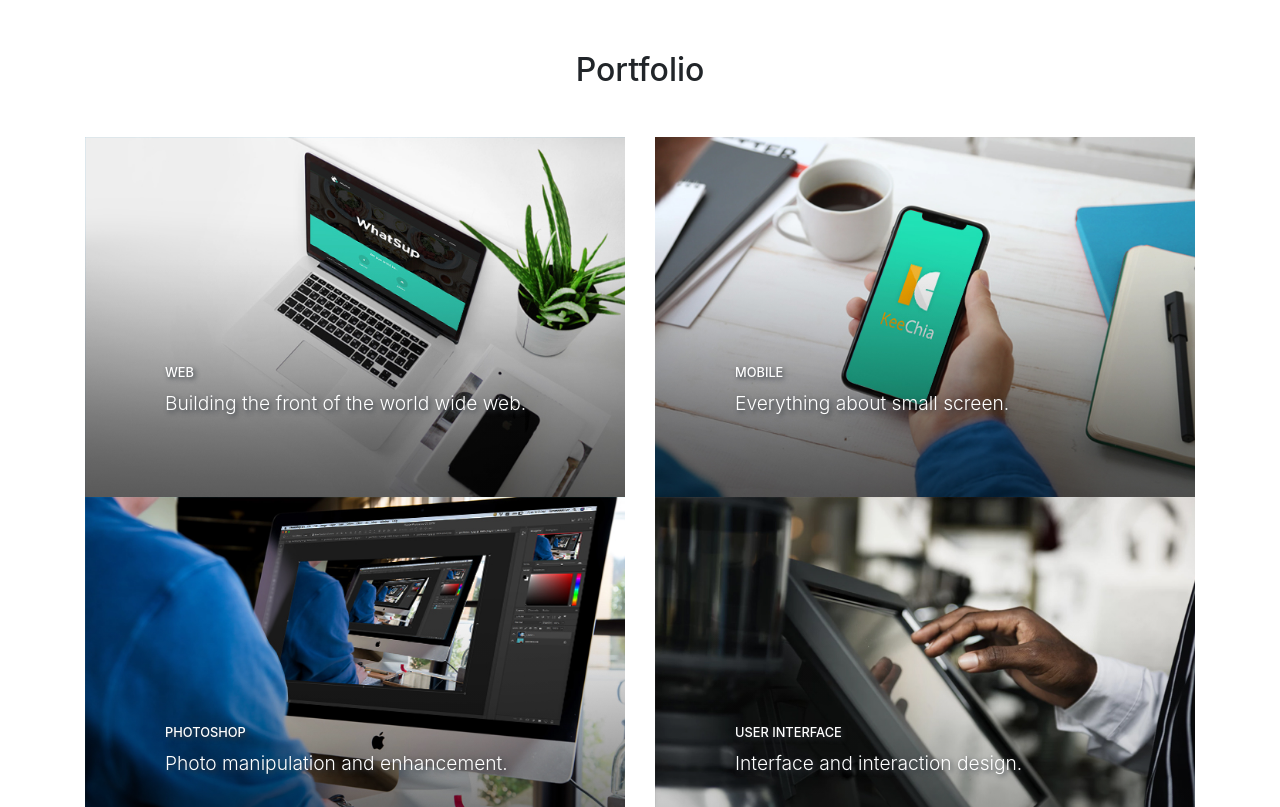
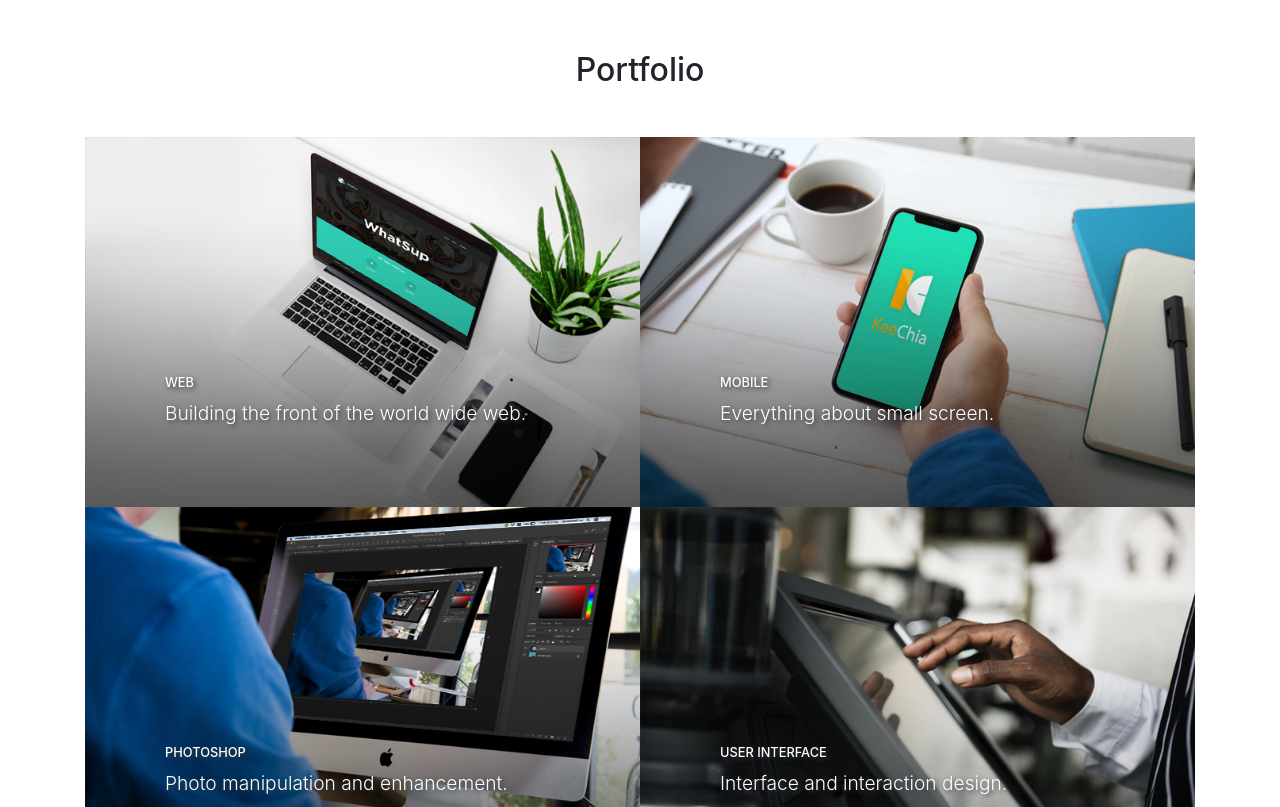
Before and after one commit to dessimondo/dessimondo.github.io, a website with bundled scripts: page index.html in a window 1280 px wide. Shown: the part 1253-2060 px from the top of the page. Built offline with nearby package versions, Linux system fonts and the light colour scheme; a script that the page names is missing.

```diff
--- a/index.html
+++ b/index.html
@@ -90,7 +90,7 @@
             <!-- <p class="lead mt-5 mb-5 wow fadeInUp" data-wow-duration="2s" data-wow-delay="0.5s">This is where i let my creation flourish</p> -->
           </div>
         </div>
-        <div class="row">
+        <div class="row no-gutters">
           <div class="col-lg-6 wow fadeInLeft" data-wow-duration="1.5s" data-wow-delay="0.5s">
             <a class="portfolio-item" href="web.html">
               <span class="caption">
```
